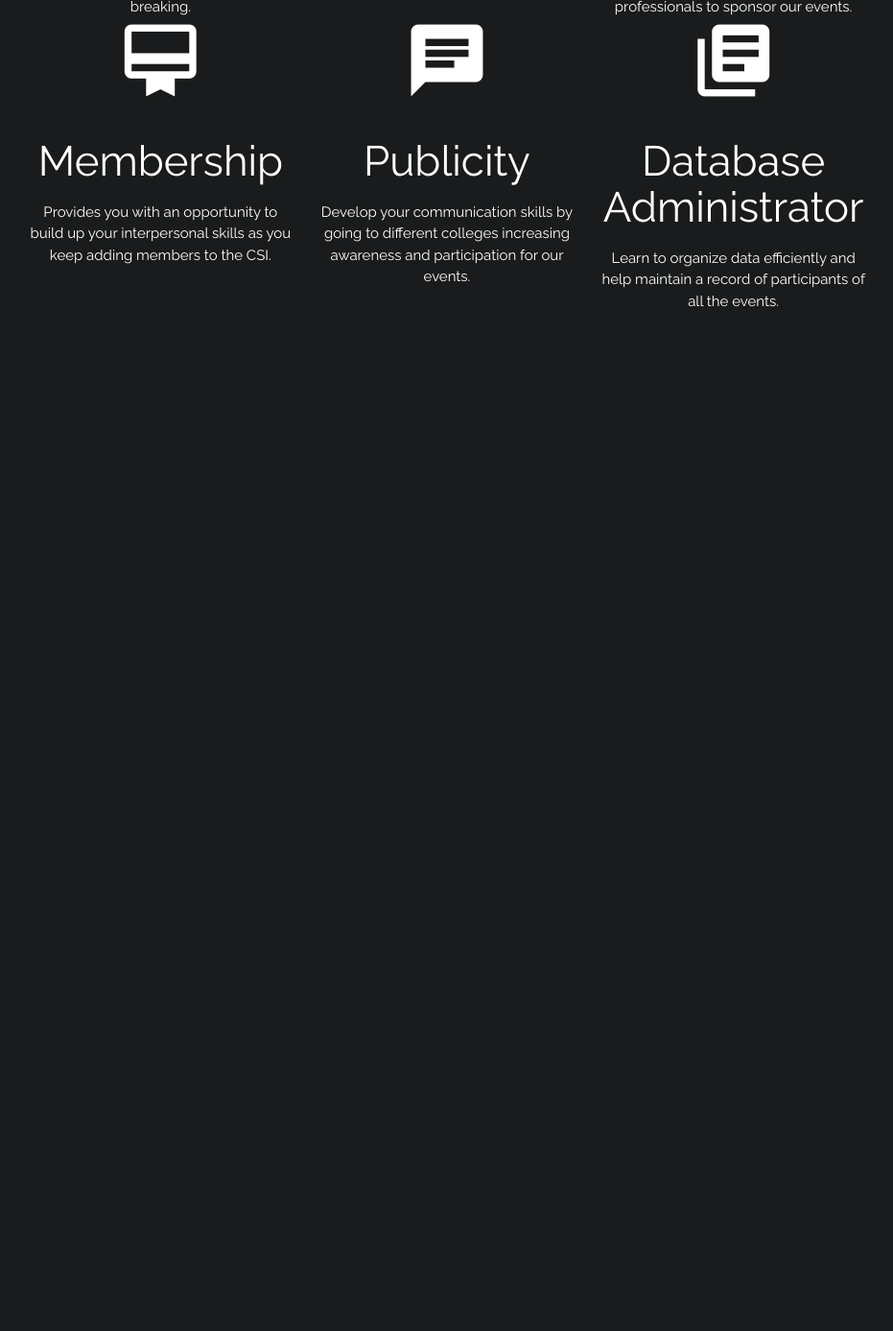
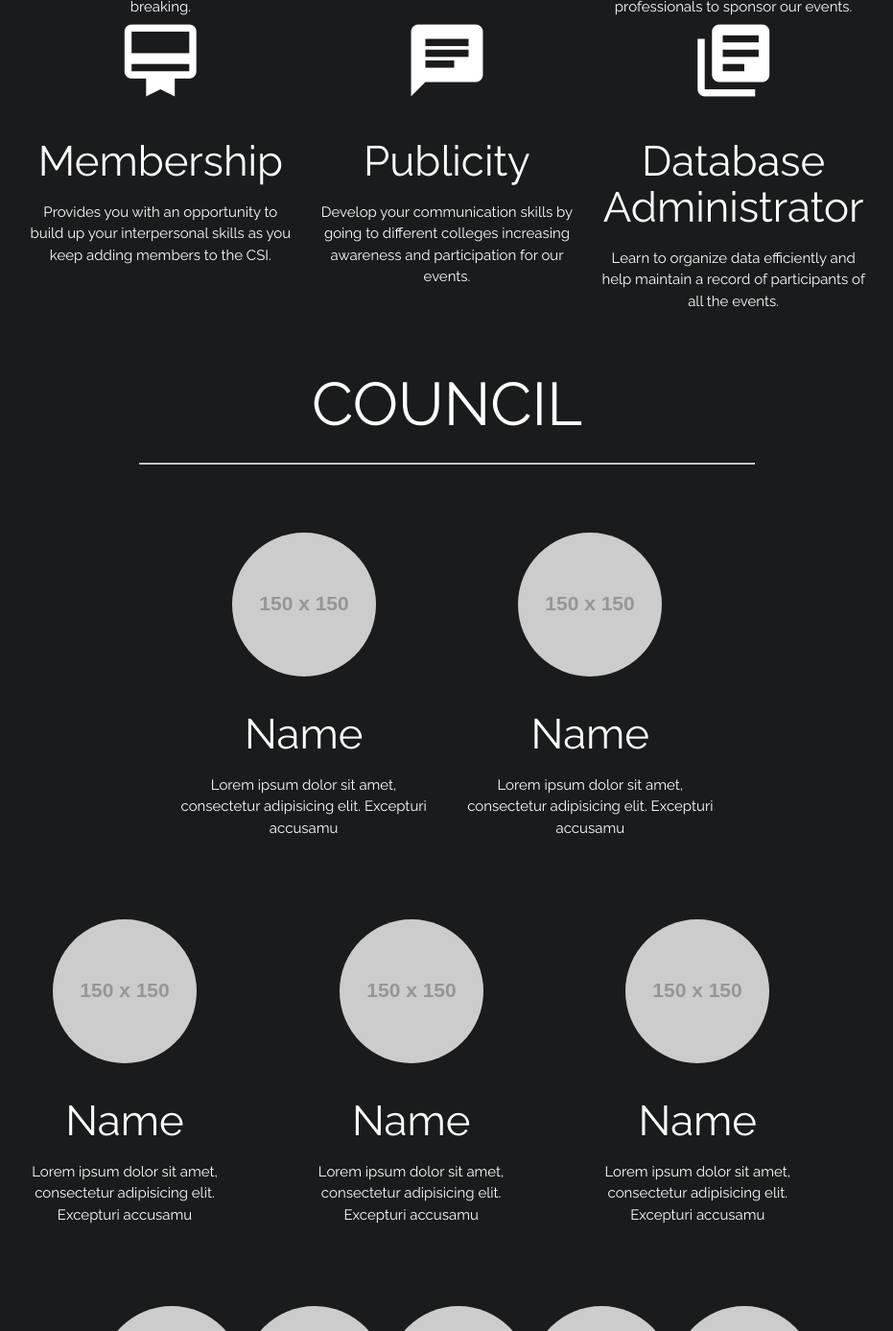
Before and after one commit to SudodevsHQ/csi-website, a plain HTML site: page index.html in a window 1280 px wide. Shown: the part 2287-3674 px from the top of the page at 96% size, without its empty margins (174-1105 px from the left). Before the commit the page ends 2632 px from the top, so only its background shows below. Drawn offline with nearby package versions, Linux system fonts and the light colour scheme; placeholder pictures from the web are drawn by us.

Commit message:
council section

```diff
--- a/assets/css/main.css
+++ b/assets/css/main.css
@@ -161,7 +161,7 @@ nav {
 
 .teams {
     background: #191B1C;
-    height: 100vh;
+    /* height: 100vh; */
     color: white;
     font-family: Raleway;
     font-style: normal;
@@ -177,7 +177,7 @@ nav {
 }
 
 .padding {
-    padding: 8vh;
+    padding-top: 8vh;
 
 }
 
@@ -188,3 +188,15 @@ nav .sidenav-trigger{
 .nav-scrolled{
     height: 5.2rem;
 }
+
+.council  {
+    background: #191B1C;
+    height: 100vh;
+    color: white;
+    font-family: Raleway;
+    font-style: normal;
+}
+
+.face-pic{
+    border-radius: 50%;
+}
--- a/index.html
+++ b/index.html
@@ -119,6 +119,7 @@
                     magazines.
                 </div>
             </div>
+            <div class="padding"></div>
 
             <div class="row">
                 <div class="col m4 s12 l4">
@@ -139,6 +140,9 @@
                     Learn the art of business communication and how to propose an idea or a project and convince
                     professionals to sponsor our events.
                 </div>
+
+                <div class="padding"></div>
+
                 <div class="row">
                     <div class="col m4 s12 l4">
                         <i class="material-icons large">card_membership</i>
@@ -162,7 +166,76 @@
             </div>
     </section>
 
+    <section class="council center-align">
+        <h1>COUNCIL</h1>
+        <hr class="hr">
+        <div class="container">
+            <div class="padding"></div>
 
+            <div class="row">
+                <div class="col m4 l4 s12 offset-m2 offset-l2">
+                    <img src="https://via.placeholder.com/150" alt="face" srcset="" class="face-pic">
+                    <h3>Name</h3>
+                    Lorem ipsum dolor sit amet, consectetur adipisicing elit. Excepturi accusamu
+                </div>
+                <div class="col m4 l4 s12">
+                    <img src="https://via.placeholder.com/150" alt="face" srcset="" class="face-pic">
+                    <h3>Name</h3>
+                    Lorem ipsum dolor sit amet, consectetur adipisicing elit. Excepturi accusamu
+                </div>
+
+            </div>
+            <div class="padding"></div>
+
+            <div class="row">
+                <div class="col m3 l3 s12 ">
+                    <img src="https://via.placeholder.com/150" alt="face" srcset="" class="face-pic">
+                    <h3>Name</h3>
+                    Lorem ipsum dolor sit amet, consectetur adipisicing elit. Excepturi accusamu
+                </div>
+                <div class="col m3 l3 s12 offset-m1 offset-l1">
+                    <img src="https://via.placeholder.com/150" alt="face" srcset="" class="face-pic">
+                    <h3>Name</h3>
+                    Lorem ipsum dolor sit amet, consectetur adipisicing elit. Excepturi accusamu
+                </div>
+                <div class="col m3 l3 s12 offset-m1 offset-l1">
+                    <img src="https://via.placeholder.com/150" alt="face" srcset="" class="face-pic">
+                    <h3>Name</h3>
+                    Lorem ipsum dolor sit amet, consectetur adipisicing elit. Excepturi accusamu
+                </div>
+            </div>
+            <div class="padding"></div>
+
+
+            <div class="row">
+                <div class="col m2 l2 s12 offset-m1 offset-l1"><img src="https://via.placeholder.com/150" alt="face"
+                        srcset="" class="face-pic">
+                    <h3>Name</h3>
+                    Lorem ipsum dolor sit amet, consectetur adipisicing elit. Excepturi accusamu
+                </div>
+                <div class="col m2 l2 s12"><img src="https://via.placeholder.com/150" alt="face" srcset=""
+                        class="face-pic">
+                    <h3>Name</h3>
+                    Lorem ipsum dolor sit amet, consectetur adipisicing elit. Excepturi accusamu
+                </div>
+                <div class="col m2 l2 s12"><img src="https://via.placeholder.com/150" alt="face" srcset=""
+                        class="face-pic">
+                    <h3>Name</h3>
+                    Lorem ipsum dolor sit amet, consectetur adipisicing elit. Excepturi accusamu
+                </div>
+                <div class="col m2 l2 s12"><img src="https://via.placeholder.com/150" alt="face" srcset=""
+                        class="face-pic">
+                    <h3>Name</h3>
+                    Lorem ipsum dolor sit amet, consectetur adipisicing elit. Excepturi accusamu
+                </div>
+                <div class="col m2 l2 s12"><img src="https://via.placeholder.com/150" alt="face" srcset=""
+                        class="face-pic">
+                    <h3>Name</h3>
+                    Lorem ipsum dolor sit amet, consectetur adipisicing elit. Excepturi accusamu
+                </div>
+            </div>
+        </div>
+    </section>
 
 
 
```
Lines whose indentation alone changed are shown as unchanged.
